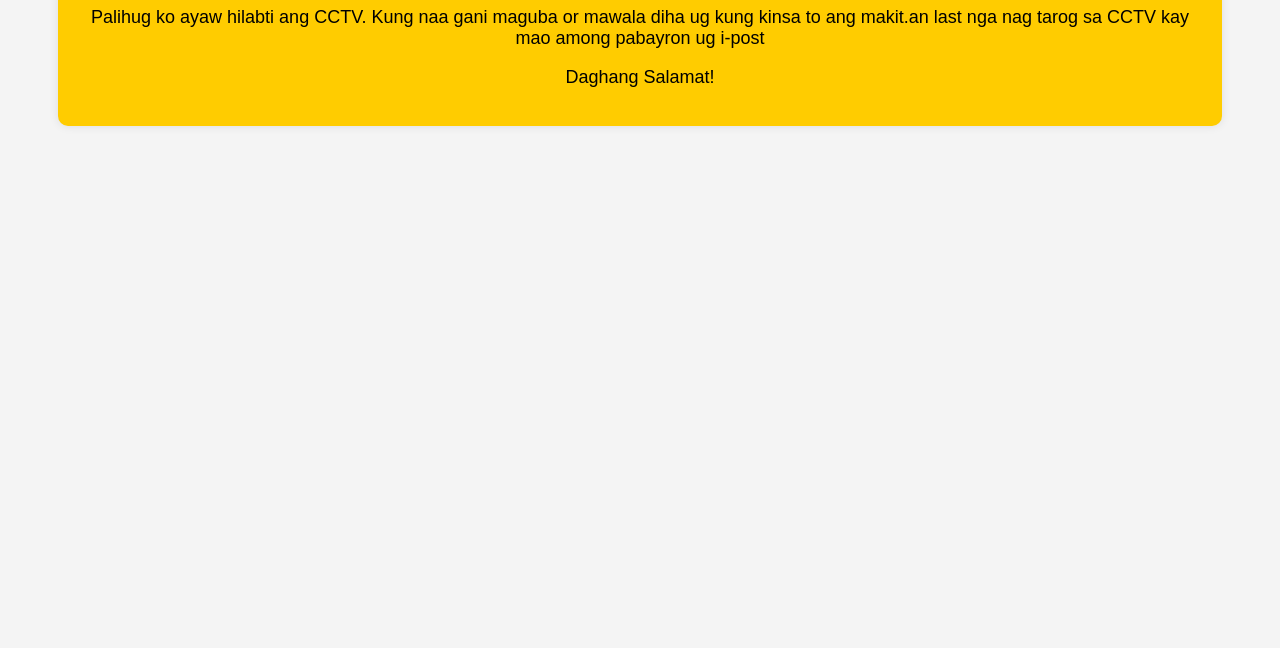
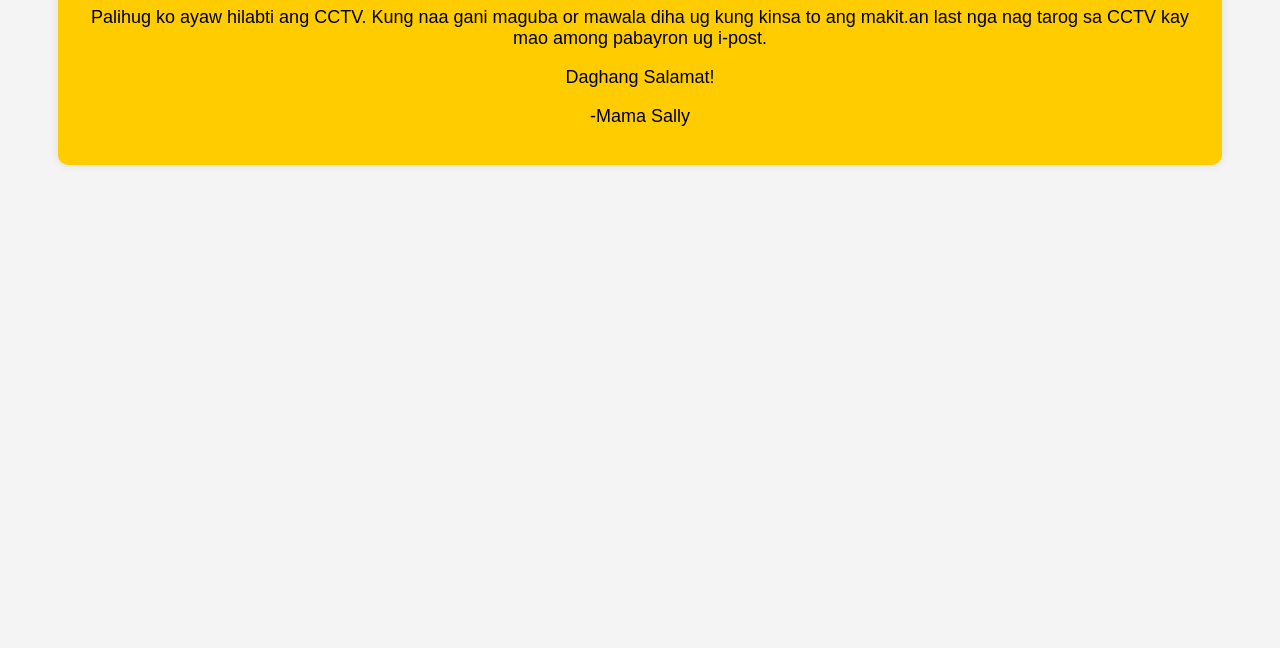
Before and after one commit to jovel1993/pisonet, a plain HTML site: page index.html in a window 1280 px wide. Shown: the part 152-800 px from the top of the page. Drawn offline with Linux system fonts and the light colour scheme.

Commit message:
index.html

```diff
--- a/index.html
+++ b/index.html
@@ -33,9 +33,10 @@
 <body>
     <div class="announcement">
         <h1>🔥 Warning! 🔥</h1>
-        <p>Palihug ko ayaw hilabti ang CCTV. Kung naa gani maguba or mawala diha ug kung kinsa to ang makit.an last nga nag tarog sa CCTV kay mao among pabayron ug i-post</p>
+        <p>Palihug ko ayaw hilabti ang CCTV. Kung naa gani maguba or mawala diha ug kung kinsa to ang makit.an last nga nag tarog sa CCTV kay mao among pabayron ug i-post.</p>
         <p class="highlight"></p>
         <p>Daghang Salamat!</p>
+        <p>-Mama Sally</p>
     </div>
 </body>
 </html>
```
